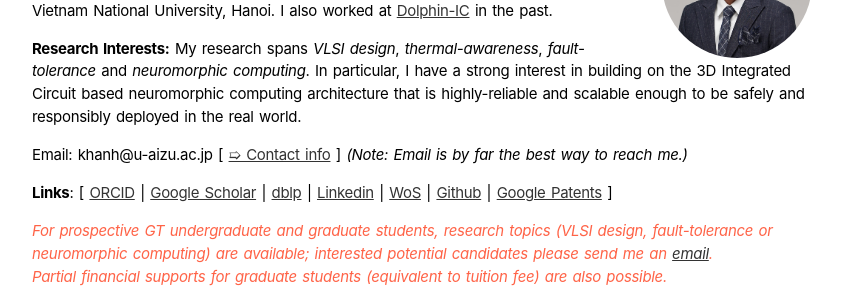
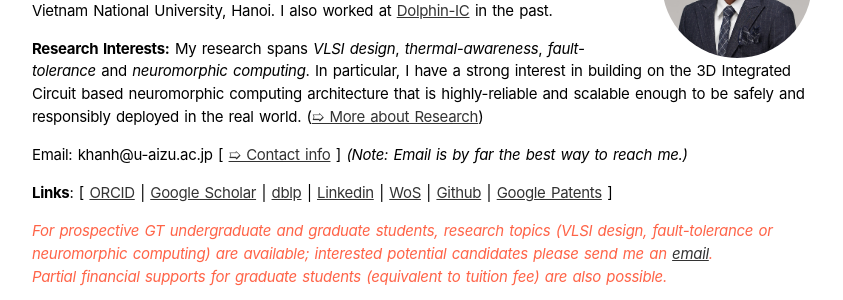
Before and after one commit to khanhdang/minimal-page, a Jekyll site: the page built from index.md, in a window 1280 px wide. Shown: the part 155-455 px from the top of the page, without its empty margins (218-1061 px from the left). Built offline with Jekyll 4.4.1, drawn with Linux system fonts in a browser that asks for light colours.

Commit message:
clean up

```diff
--- a/assets/main.css
+++ b/assets/main.css
@@ -112,8 +112,6 @@ h3 {
     display: block;
     margin-left: auto;
     margin-right: auto;
-    background-color:rgb(255, 255, 255);
-
 }
 .lastupdate {
     color: #6c6c6c;
--- a/index.md
+++ b/index.md
@@ -19,7 +19,7 @@ I was a faculty member of Vietnam National University, Hanoi. I also worked at [
 particular, I have a strong interest in building on the 3D Integrated Circuit based neuromorphic computing
 architecture that is highly-reliable and scalable enough to be safely and responsibly deployed in the real
 world.
-<!-- ([&#10159; More about Research]({% link research.md %})) -->
+([&#10159; More about Research]({% link research.md %}))
 
 Email: khanh@u-aizu.ac.jp \[ [&#10159; Contact info](#contact) \]
 *(Note: Email is by far the best way to reach me.)*
```
